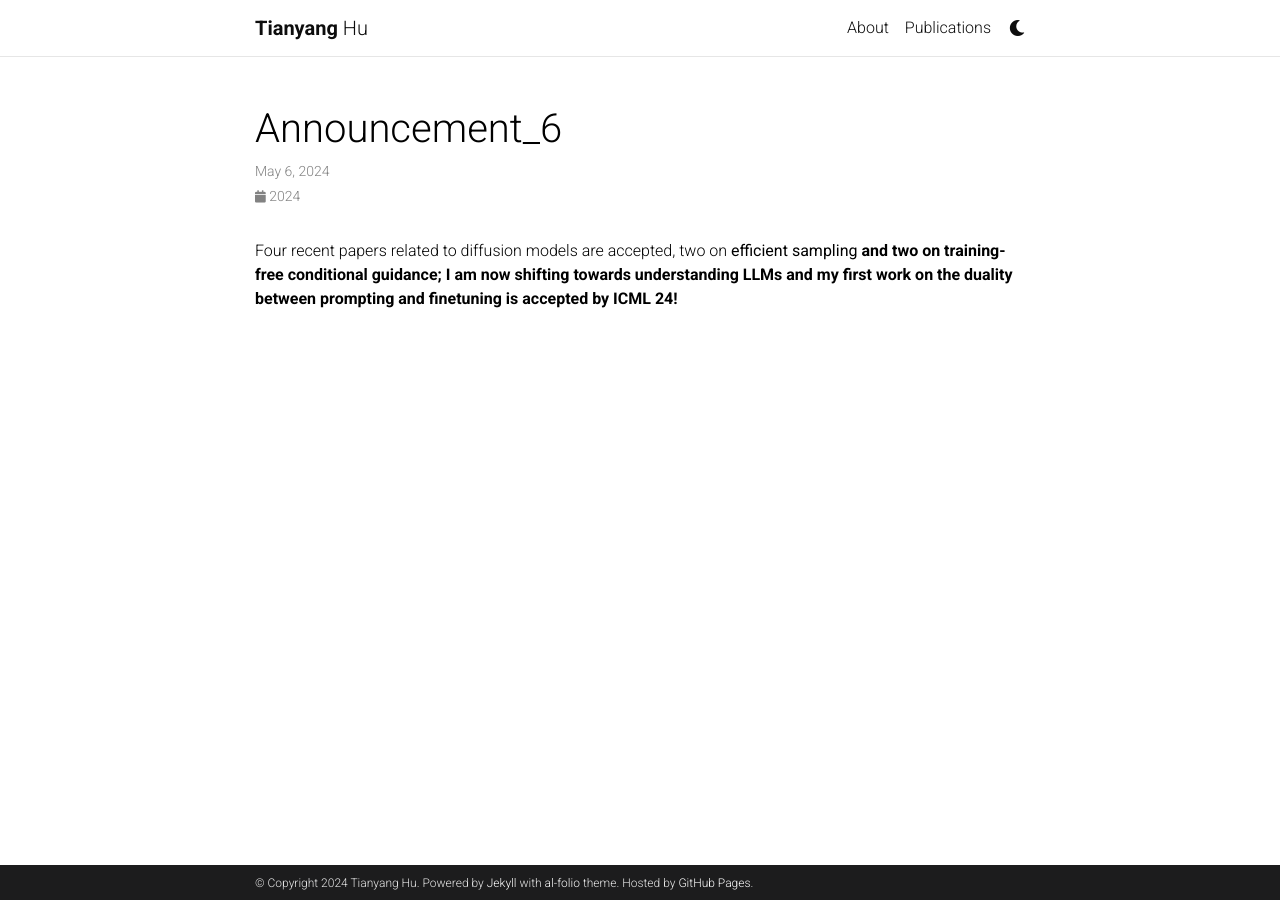
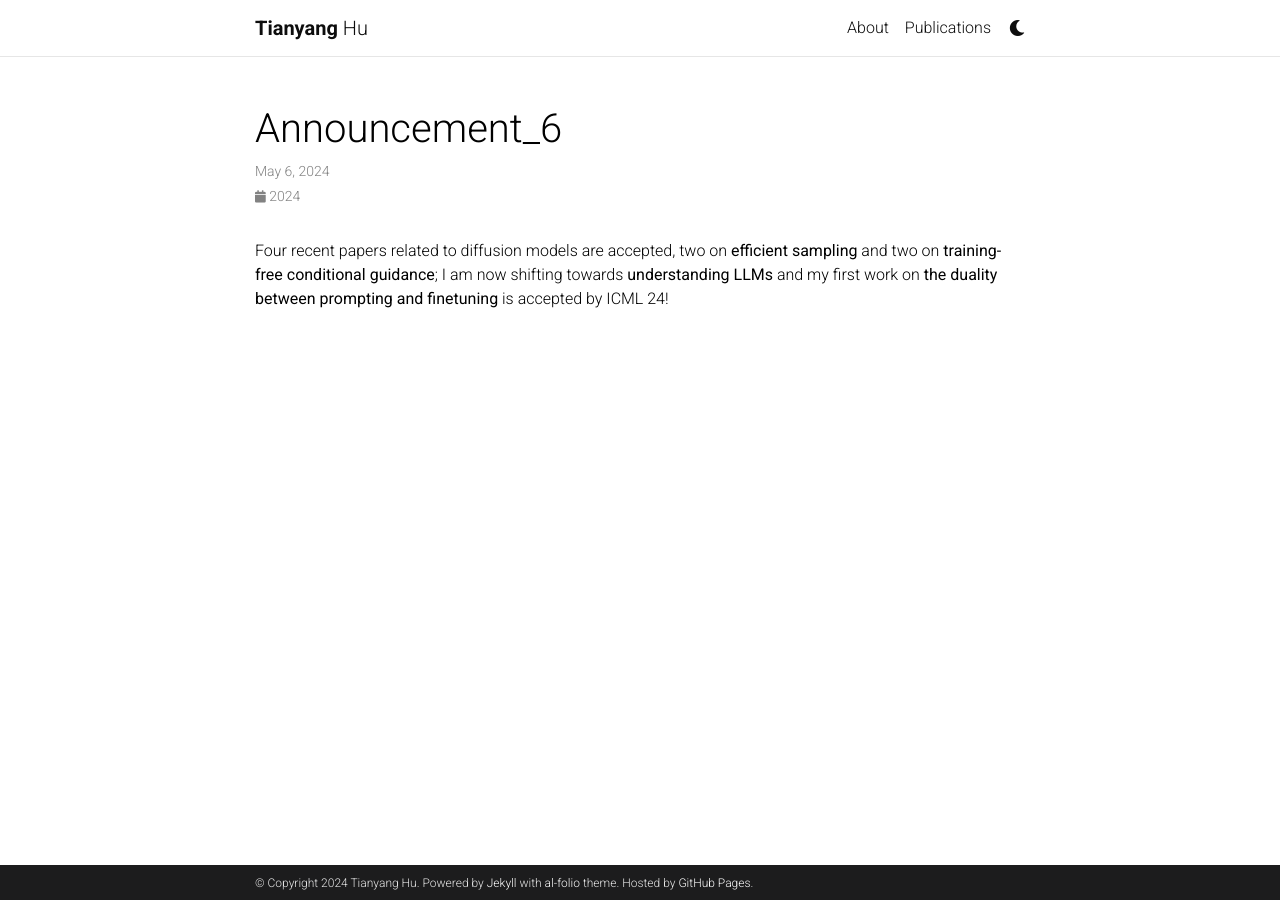
Before and after one commit to hu-tianyang/hu-tianyang.github.io, a Jekyll site: the page built from _news/announcement_6.md, in a window 1280 px wide. Built offline with Jekyll 4.4.1, drawn with Linux system fonts in a browser that asks for light colours; comment, search, counter and statistics services are not loaded; a style sheet for code colours, icons or effects is not loaded.

```diff
--- a/_news/announcement_6.md
+++ b/_news/announcement_6.md
@@ -5,5 +5,5 @@ inline: true
 related_posts: false
 ---
 
-Four recent papers related to diffusion models are accepted, two on <b>efficient sampling<b> and two on <b>training-free conditional guidance<b>;
-I am now shifting towards <b>understanding LLMs<b> and my first work on <b>the duality between prompting and finetuning<b> is accepted by ICML 24!
+Four recent papers related to diffusion models are accepted, two on <b>efficient sampling</b> and two on <b>training-free conditional guidance</b>;
+I am now shifting towards <b>understanding LLMs</b> and my first work on <b>the duality between prompting and finetuning</b> is accepted by ICML 24!
```
